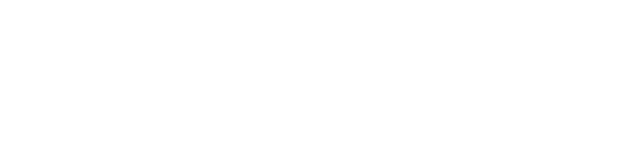
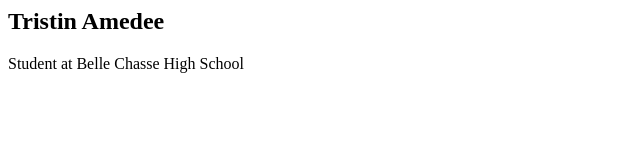
Before and after one commit to Tristin-LJ-Amedee/Tristan-LJ-Amedee, a plain HTML site: page Index.html in a window 1280 px wide. Shown: the whole page, without its empty margins (0-640 px from the left). Drawn offline with Linux system fonts and the light colour scheme.

Commit message:
added Tristin-LJ-Amedee.html

```diff
--- a/Index.html
+++ b/Index.html
@@ -10,7 +10,15 @@
 
       </nav>
       <main>
+        <!--- Sidebar Section-->
+        <div>
 
+        </div>
+        <!--- Content Section-->
+        <div>
+          <h2> Tristin Amedee </h2>
+          <p> Student at Belle Chasse High School </p>
+        </div>
       </main>
     </div>
   </body>
```
